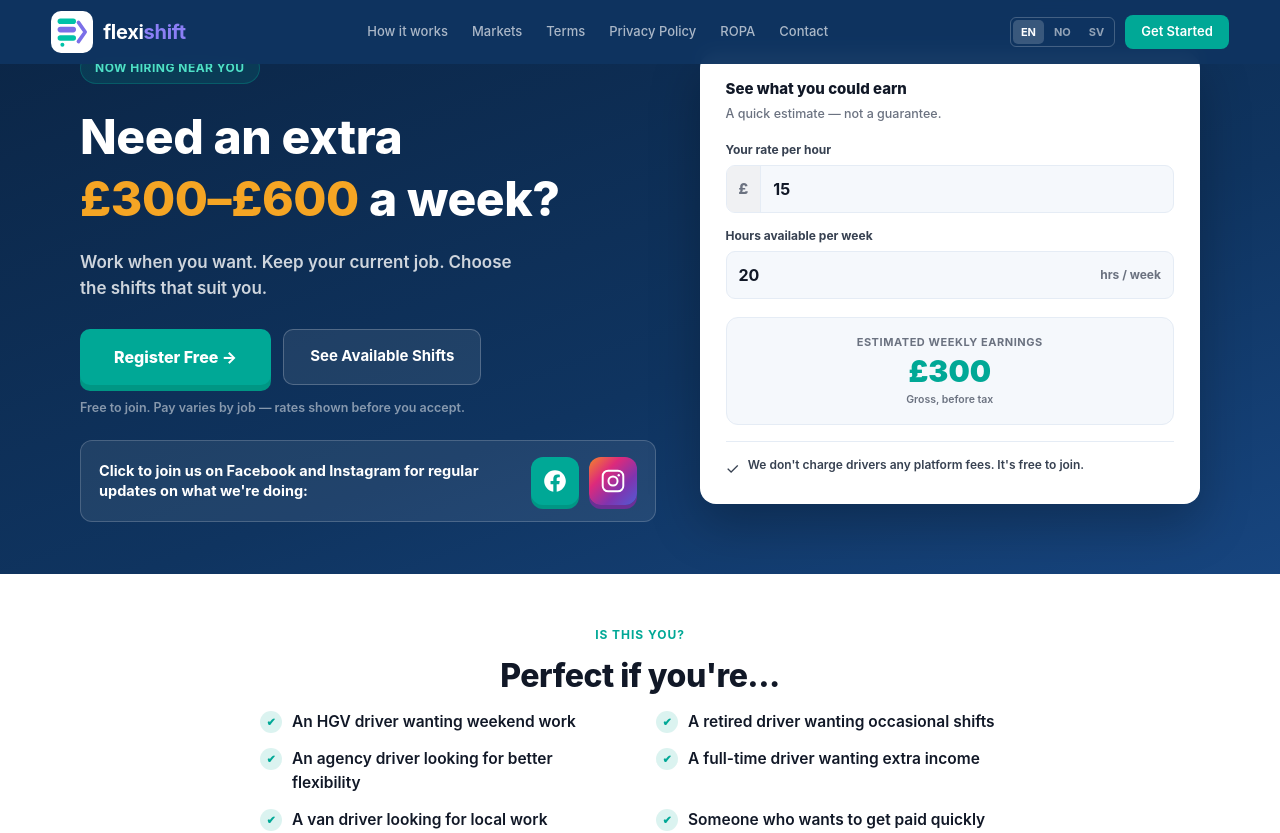
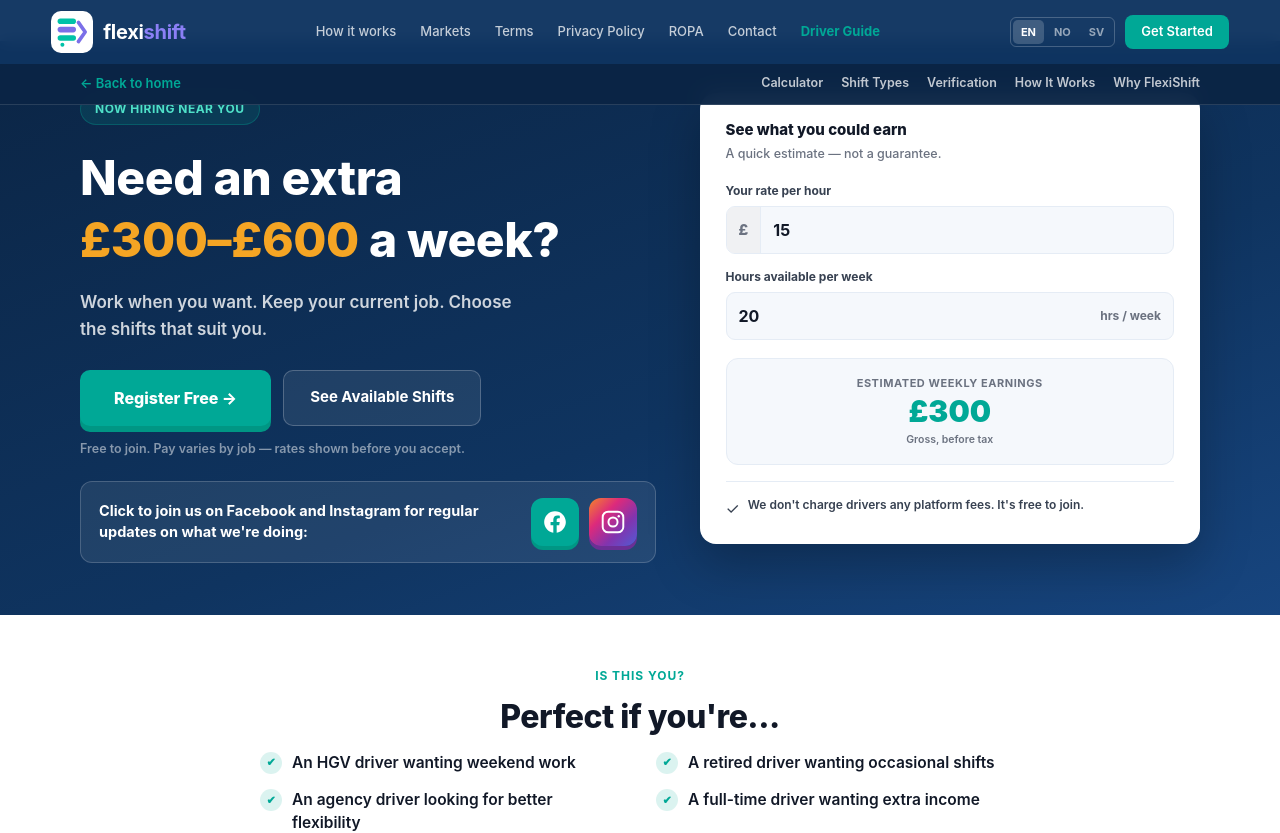
Before and after one commit to Ai-Planning-Developer/flexishift_landing, a React (Vite) app: page /drivers in a window 1280 px wide. Shown: the top 833 px of the page. Built offline with nearby package versions, Linux system fonts and the light colour scheme; no server answers.

Commit message:
add navigation changes

```diff
--- a/src/components/Navbar.tsx
+++ b/src/components/Navbar.tsx
@@ -11,6 +11,7 @@
     privacy: 'Privacy Policy',
     ropa: 'ROPA',
     contact: 'Contact',
+    driverGuide: 'Driver Guide',
     getStarted: 'Get Started',
   },
   no: {
@@ -20,6 +21,7 @@
     privacy: 'Personvern',
     ropa: 'ROPA',
     contact: 'Kontakt',
+    driverGuide: 'Sjåførguide',
     getStarted: 'Kom i gang',
   },
   sv: {
@@ -29,6 +31,7 @@
     privacy: 'Integritet',
     ropa: 'ROPA',
     contact: 'Kontakt',
+    driverGuide: 'Förarguide',
     getStarted: 'Kom igång',
   },
 };
@@ -87,8 +90,8 @@
 
   const linkStyle = (active?: boolean): React.CSSProperties => ({
     background: 'none', border: 'none', cursor: 'pointer',
-    fontSize: 13, fontWeight: 500, padding: 0,
-    color: active ? 'white' : 'rgba(255,255,255,0.65)',
+    fontSize: 13, fontWeight: active ? 700 : 500, padding: '4px 0',
+    color: active ? 'var(--teal, #00A896)' : 'rgba(255,255,255,0.75)',
     transition: 'color 0.15s', whiteSpace: 'nowrap',
   });
 
@@ -126,6 +129,7 @@
           <button onClick={() => goPage('/privacy-policy')} style={linkStyle(isActive('/privacy-policy'))}>{t.privacy}</button>
           <button onClick={() => goPage('/ropa')} style={linkStyle(isActive('/ropa'))}>{t.ropa}</button>
           <button onClick={() => goPage('/contact')} style={linkStyle(isActive('/contact'))}>{t.contact}</button>
+          <button onClick={() => goPage('/drivers')} style={linkStyle(isActive('/drivers'))}>{t.driverGuide}</button>
         </div>
 
         {/* Right: lang + CTA + hamburger */}
@@ -185,6 +189,7 @@
           <button className="mobile-menu-link" onClick={() => goPage('/privacy-policy')}>{t.privacy}</button>
           <button className="mobile-menu-link" onClick={() => goPage('/ropa')}>{t.ropa}</button>
           <button className="mobile-menu-link" onClick={() => goPage('/contact')}>{t.contact}</button>
+          <button className="mobile-menu-link" onClick={() => goPage('/drivers')}>{t.driverGuide}</button>
           <div style={{ paddingTop: 20 }}>
             <a href="https://dashboard.flexishift.io" target="_blank" rel="noopener noreferrer"
               style={{ display: 'block', textAlign: 'center', padding: '14px', background: 'var(--teal)', borderRadius: 10, color: 'white', fontWeight: 700, fontSize: 16, textDecoration: 'none' }}
--- a/src/content/homeContent.ts
+++ b/src/content/homeContent.ts
@@ -83,6 +83,7 @@
     ctaDriverApps: 'Available on Google Play and the App Store',
 
     footerCopy: '© 2026 AI Planning Ltd · FlexiShift is a trading name of AI Planning Ltd · Registered in England & Wales',
+    footerDriverGuide: 'Driver guide',
     footerPrivacy: 'Privacy Policy',
     footerTerms: 'Terms & Conditions',
     footerContact: 'Contact',
@@ -174,6 +175,7 @@
     ctaDriverApps: 'Tilgjengelig på Google Play og App Store',
 
     footerCopy: '© 2026 AI Planning Ltd · FlexiShift er et handelsnavn for AI Planning Ltd · Registrert i England og Wales',
+    footerDriverGuide: 'Sjåførguide',
     footerPrivacy: 'Personvernpolicy',
     footerTerms: 'Vilkår og betingelser',
     footerContact: 'Kontakt',
@@ -248,7 +250,7 @@
     marketsLead: 'FlexiShift är för närvarande live i Storbritannien och Norge, med Sverige och övriga Norden som lanseras inom kort. Plattformen stöder utbetalningar i flera valutor med moms- och skatteefterlevnad hanterad vid kassan för varje jurisdiktion.',
     markets: [
       { flag: '🇬🇧', name: 'Storbritannien', status: 'Live nu', live: true, detail: 'Full plattform tillgänglig. UK GDPR- och HMRC-kompatibel.', currency: 'GBP £' },
-      { flag: '🇳🇴', name: 'Norge', status: 'Live nu', live: true, detail: 'Full plattform tillgänglig. Norsk MVA-skattekompatibel.', currency: 'NOK kr' },
+      { flag: '🇳🇴', name: 'Norge', status: 'Tilgjengelig nå', live: true, detail: 'Full plattform tillgänglig. Norsk MVA-skattekompatibel.', currency: 'NOK kr' },
       { flag: '🇸🇪', name: 'Sverige & Norden', status: 'Lanseras snart', live: false, detail: 'Svensk MOMS och Skatteverket-kompatibel. YKB-certifiering stöds.', currency: 'SEK kr' },
     ],
 
@@ -265,6 +267,7 @@
     ctaDriverApps: 'Finns på Google Play och App Store',
 
     footerCopy: '© 2026 AI Planning Ltd · FlexiShift är ett handelsnamn för AI Planning Ltd · Registrerat i England och Wales',
+    footerDriverGuide: 'Förarguide',
     footerPrivacy: 'Integritetspolicy',
     footerTerms: 'Villkor',
     footerContact: 'Kontakt',
--- a/src/pages/DriversPage.tsx
+++ b/src/pages/DriversPage.tsx
@@ -15,28 +15,134 @@
   return `${currency}${formatted}`;
 }
 
+function DriversCalculator({ t }: { t: (typeof driversContent)[keyof typeof driversContent] }) {
+  const [rate, setRate] = useState(t.calcRateDefault);
+  const [hours, setHours] = useState(t.calcHoursDefault);
+  const weekly = (Number(rate) || 0) * (Number(hours) || 0);
+
+  return (
+    <div className="drivers-calc">
+      <div className="drivers-calc-title">{t.calcTitle}</div>
+      <div className="drivers-calc-sub">{t.calcSub}</div>
+
+      <div className="drivers-calc-row">
+        <label className="drivers-calc-label" htmlFor="drivers-rate">
+          {t.calcRateLabel}
+        </label>
+        <div className="drivers-calc-input-wrap">
+          <span className="drivers-calc-prefix">{t.currencySymbol}</span>
+          <input
+            id="drivers-rate"
+            type="number"
+            min={0}
+            step={0.5}
+            value={rate}
+            onChange={(e) => setRate(parseFloat(e.target.value) || 0)}
+          />
+        </div>
+      </div>
+
+      <div className="drivers-calc-row">
+        <label className="drivers-calc-label" htmlFor="drivers-hours">
+          {t.calcHoursLabel}
+        </label>
+        <div className="drivers-calc-input-wrap">
+          <input
+            id="drivers-hours"
+            type="number"
+            min={0}
+            step={1}
+            value={hours}
+            onChange={(e) => setHours(parseFloat(e.target.value) || 0)}
+          />
+          <span className="drivers-calc-suffix">{t.calcHoursSuffix}</span>
+        </div>
+      </div>
+
+      <div className="drivers-calc-result">
+        <div className="drivers-calc-result-label">{t.calcResultLabel}</div>
+        <div className="drivers-calc-result-value">
+          {formatEarnings(t.currencySymbol, weekly)}
+        </div>
+        <div className="drivers-calc-result-note">{t.calcResultNote}</div>
+      </div>
+
+      <div className="drivers-calc-fee">
+        <span aria-hidden>✓</span>
+        <p>{t.calcFeeNote}</p>
+      </div>
+    </div>
+  );
+}
+
 export default function DriversPage() {
   const { lang } = useLanguage();
   const navigate = useNavigate();
   const t = driversContent[lang];
 
-  const [rate, setRate] = useState(t.calcRateDefault);
-  const [hours, setHours] = useState(t.calcHoursDefault);
-
   useEffect(() => {
     window.scrollTo(0, 0);
   }, []);
 
-  useEffect(() => {
-    setRate(t.calcRateDefault);
-    setHours(t.calcHoursDefault);
-  }, [lang, t.calcRateDefault, t.calcHoursDefault]);
-
-  const weekly = (Number(rate) || 0) * (Number(hours) || 0);
+  const subnavLabels = {
+    en: {
+      back: '← Back to home',
+      calc: 'Calculator',
+      shifts: 'Shift Types',
+      verify: 'Verification',
+      how: 'How It Works',
+      trust: 'Why FlexiShift',
+    },
+    no: {
+      back: '← Tilbake til hjem',
+      calc: 'Kalkulator',
+      shifts: 'Skiftkategorier',
+      verify: 'Verifisering',
+      how: 'Slik fungerer det',
+      trust: 'Hvorfor oss',
+    },
+    sv: {
+      back: '← Tillbaka till startsidan',
+      calc: 'Kalkylator',
+      shifts: 'Skiftkategorier',
+      verify: 'Verifiering',
+      how: 'Så fungerar det',
+      trust: 'Varför oss',
+    },
+  }[lang];
 
   return (
     <div className="drivers-page">
-      <section className="drivers-hero">
+      <nav className="drivers-subnav" aria-label="Drivers section navigation">
+        <div className="drivers-subnav-inner">
+          <button
+            type="button"
+            className="drivers-subnav-back"
+            onClick={() => navigate('/')}
+          >
+            {subnavLabels.back}
+          </button>
+          <div className="drivers-subnav-links">
+            <a href="#calculator" className="drivers-subnav-link">
+              {subnavLabels.calc}
+            </a>
+            <a href="#categories" className="drivers-subnav-link">
+              {subnavLabels.shifts}
+            </a>
+            <a href="#verify" className="drivers-subnav-link">
+              {subnavLabels.verify}
+            </a>
+            <a href="#how-it-works" className="drivers-subnav-link">
+              {subnavLabels.how}
+            </a>
+            <a href="#trust" className="drivers-subnav-link">
+              {subnavLabels.trust}
+            </a>
+          </div>
+        </div>
+      </nav>
+
+      <section className="drivers-hero" id="calculator">
         <div className="drivers-hero-grid">
           <div className="drivers-hero-left">
             <span className="drivers-hero-eyebrow">{t.heroEyebrow}</span>
@@ -86,57 +192,7 @@
             </div>
           </div>
 
-          <div className="drivers-calc">
-            <div className="drivers-calc-title">{t.calcTitle}</div>
-            <div className="drivers-calc-sub">{t.calcSub}</div>
-
-            <div className="drivers-calc-row">
-              <label className="drivers-calc-label" htmlFor="drivers-rate">
-                {t.calcRateLabel}
-              </label>
-              <div className="drivers-calc-input-wrap">
-                <span className="drivers-calc-prefix">{t.currencySymbol}</span>
-                <input
-                  id="drivers-rate"
-                  type="number"
-                  min={0}
-                  step={0.5}
-                  value={rate}
-                  onChange={(e) => setRate(parseFloat(e.target.value) || 0)}
-                />
-              </div>
-            </div>
-
-            <div className="drivers-calc-row">
-              <label className="drivers-calc-label" htmlFor="drivers-hours">
-                {t.calcHoursLabel}
-              </label>
-              <div className="drivers-calc-input-wrap">
-                <input
-                  id="drivers-hours"
-                  type="number"
-                  min={0}
-                  step={1}
-                  value={hours}
-                  onChange={(e) => setHours(parseFloat(e.target.value) || 0)}
-                />
-                <span className="drivers-calc-suffix">{t.calcHoursSuffix}</span>
-              </div>
-            </div>
-
-            <div className="drivers-calc-result">
-              <div className="drivers-calc-result-label">{t.calcResultLabel}</div>
-              <div className="drivers-calc-result-value">
-                {formatEarnings(t.currencySymbol, weekly)}
-              </div>
-              <div className="drivers-calc-result-note">{t.calcResultNote}</div>
-            </div>
-
-            <div className="drivers-calc-fee">
-              <span aria-hidden>✓</span>
-              <p>{t.calcFeeNote}</p>
-            </div>
-          </div>
+          <DriversCalculator key={lang} t={t} />
         </div>
       </section>
 
@@ -263,7 +319,7 @@
         </div>
       </section>
 
-      <section className="drivers-verify">
+      <section id="verify" className="drivers-verify">
         <div className="drivers-wrap">
           <div className="drivers-eyebrow">{t.verifyEyebrow}</div>
           <h2 className="drivers-section-title">{t.verifyTitle}</h2>
@@ -295,7 +351,7 @@
         </div>
       </section>
 
-      <section>
+      <section id="how-it-works">
         <div className="drivers-wrap">
           <div className="drivers-eyebrow">{t.howEyebrow}</div>
           <h2 className="drivers-section-title">{t.howTitle}</h2>
@@ -335,7 +391,7 @@
         </div>
       </section>
 
-      <section className="drivers-trust">
+      <section id="trust" className="drivers-trust">
         <div className="drivers-wrap">
           <div className="drivers-eyebrow">{t.trustEyebrow}</div>
           <h2 className="drivers-section-title">{t.trustTitle}</h2>
--- a/src/pages/HomePage.tsx
+++ b/src/pages/HomePage.tsx
@@ -46,7 +46,7 @@
               <p style={{ fontSize: 'clamp(15px, 2vw, 19px)', color: 'rgba(255,255,255,0.75)', maxWidth: 560, marginBottom: 36, lineHeight: 1.65 }}>{t.heroSub}</p>
               <div style={{ display: 'flex', gap: 14, flexWrap: 'wrap', alignItems: 'center' }}>
                 <a href="https://dashboard.flexishift.io/login" target="_blank" rel="noopener noreferrer" style={{ background: 'var(--teal)', color: 'white', padding: 'clamp(12px,2vw,15px) clamp(20px,3vw,30px)', borderRadius: 10, fontWeight: 700, fontSize: 'clamp(14px,1.5vw,16px)', textDecoration: 'none', boxShadow: '0 4px 20px rgba(0,168,150,0.35)' }}>{t.heroCtaPrimary}</a>
-                <Link to="/drivers" style={{ background: 'var(--teal)', color: 'white', padding: 'clamp(12px,2vw,15px) clamp(20px,3vw,30px)', borderRadius: 10, fontWeight: 700, fontSize: 'clamp(14px,1.5vw,16px)', textDecoration: 'none', boxShadow: '0 4px 20px rgba(0,168,150,0.35)' }}>{t.heroCtaDriver}</Link>
+                <Link to="/register" style={{ background: 'var(--teal)', color: 'white', padding: 'clamp(12px,2vw,15px) clamp(20px,3vw,30px)', borderRadius: 10, fontWeight: 700, fontSize: 'clamp(14px,1.5vw,16px)', textDecoration: 'none', boxShadow: '0 4px 20px rgba(0,168,150,0.35)' }}>{t.heroCtaDriver}</Link>
                 <a href="https://www.youtube.com/shorts/P8Yk483-BXo?feature=share" target="_blank" rel="noopener noreferrer" style={{ background: 'rgba(255,255,255,0.1)', color: 'white', padding: 'clamp(11px,2vw,14px) clamp(18px,2.5vw,28px)', borderRadius: 10, border: '1px solid rgba(255,255,255,0.2)', fontWeight: 600, fontSize: 'clamp(14px,1.5vw,16px)', textDecoration: 'none', display: 'inline-flex', alignItems: 'center', gap: 8 }}>
                   <span style={{ width: 22, height: 22, borderRadius: '50%', background: 'rgba(255,255,255,0.2)', display: 'inline-flex', alignItems: 'center', justifyContent: 'center', fontSize: 9, paddingLeft: 2 }}>▶</span>
                   {t.heroCtaSecondary}
@@ -250,6 +250,7 @@
             {[
               { label: t.footerPrivacy, path: '/privacy-policy' },
               { label: t.footerTerms, path: '/terms' },
+              { label: t.footerDriverGuide, path: '/drivers' },
               { label: t.footerRegGuide, path: '/guides/registration' },
               { label: t.footerSoleTrader, path: '/guides/sole-trader' },
             ].map(({ label, path }) => (
--- a/src/pages/drivers.css
+++ b/src/pages/drivers.css
@@ -45,10 +45,72 @@
   line-height: 1.55;
 }
 
+.drivers-page section[id] {
+  scroll-margin-top: 110px;
+}
+
+.drivers-subnav {
+  position: sticky;
+  top: 64px;
+  z-index: 40;
+  background: rgba(11, 37, 69, 0.96);
+  backdrop-filter: blur(10px);
+  border-bottom: 1px solid rgba(255, 255, 255, 0.12);
+  padding: 10px 6%;
+}
+
+.drivers-subnav-inner {
+  max-width: 1120px;
+  margin: 0 auto;
+  display: flex;
+  align-items: center;
+  justify-content: space-between;
+  gap: 16px;
+  flex-wrap: wrap;
+}
+
+.drivers-subnav-back {
+  font-size: 13px;
+  font-weight: 600;
+  color: var(--teal, #00A896);
+  background: none;
+  border: none;
+  cursor: pointer;
+  display: flex;
+  align-items: center;
+  gap: 6px;
+  padding: 0;
+  font-family: inherit;
+  transition: opacity 0.15s;
+}
+
+.drivers-subnav-back:hover {
+  opacity: 0.85;
+}
+
+.drivers-subnav-links {
+  display: flex;
+  gap: 18px;
+  align-items: center;
+  flex-wrap: wrap;
+}
+
+.drivers-subnav-link {
+  color: rgba(255, 255, 255, 0.75);
+  font-size: 12.5px;
+  font-weight: 600;
+  text-decoration: none;
+  transition: color 0.15s;
+}
+
+.drivers-subnav-link:hover {
+  color: #fff;
+}
+
 /* Hero */
 .drivers-hero {
   background: linear-gradient(160deg, #0B2545 0%, var(--navy) 60%, #17457f 100%);
-  padding: 140px 6% 56px;
+  padding: 56px 6% 56px;
 }
 
 .drivers-hero-grid {
```
Also changed, not shown: src/pages/RegistrationGuidePage.tsx (+8 -0 lines), src/pages/SoleTraderGuidePage.tsx (+8 -0 lines).
